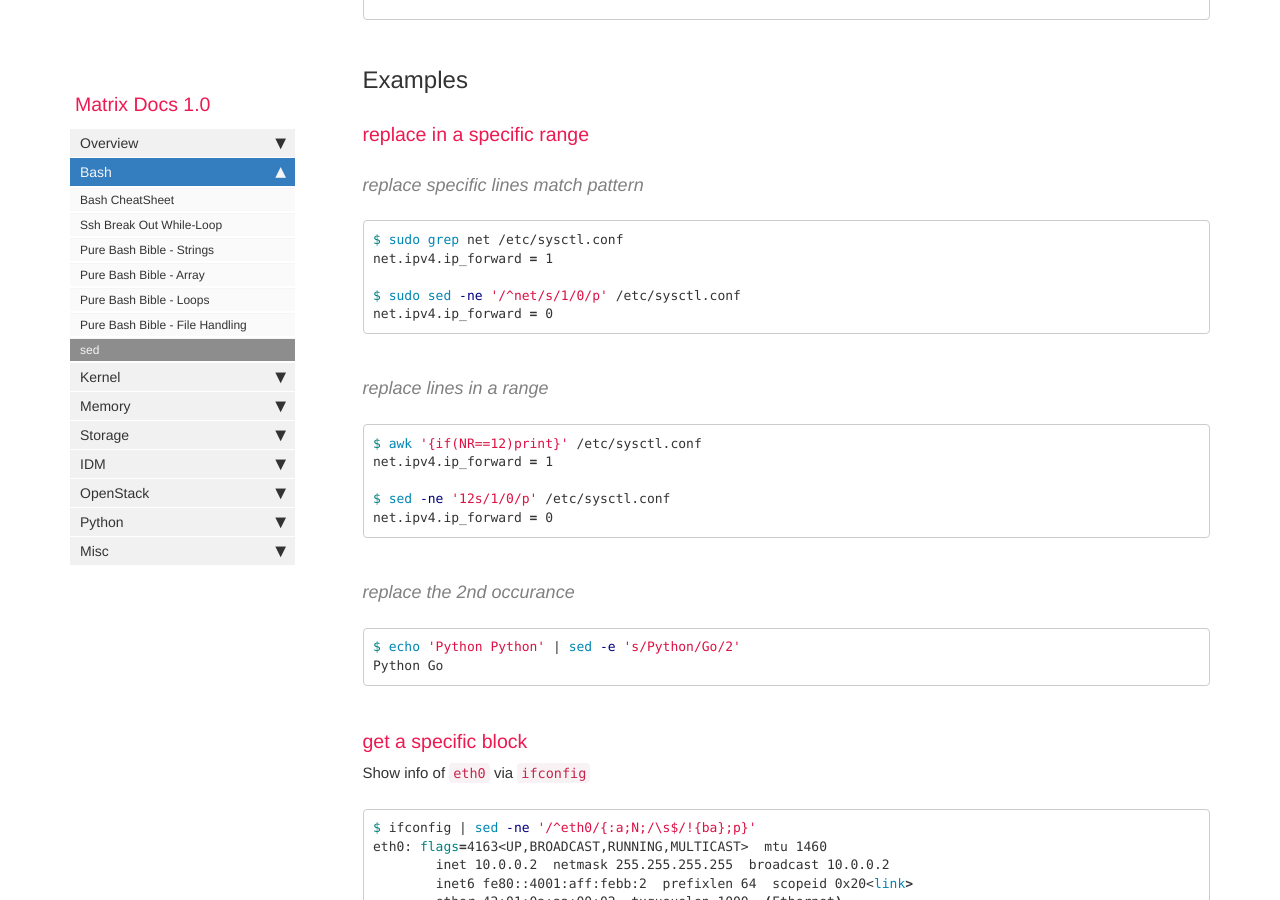
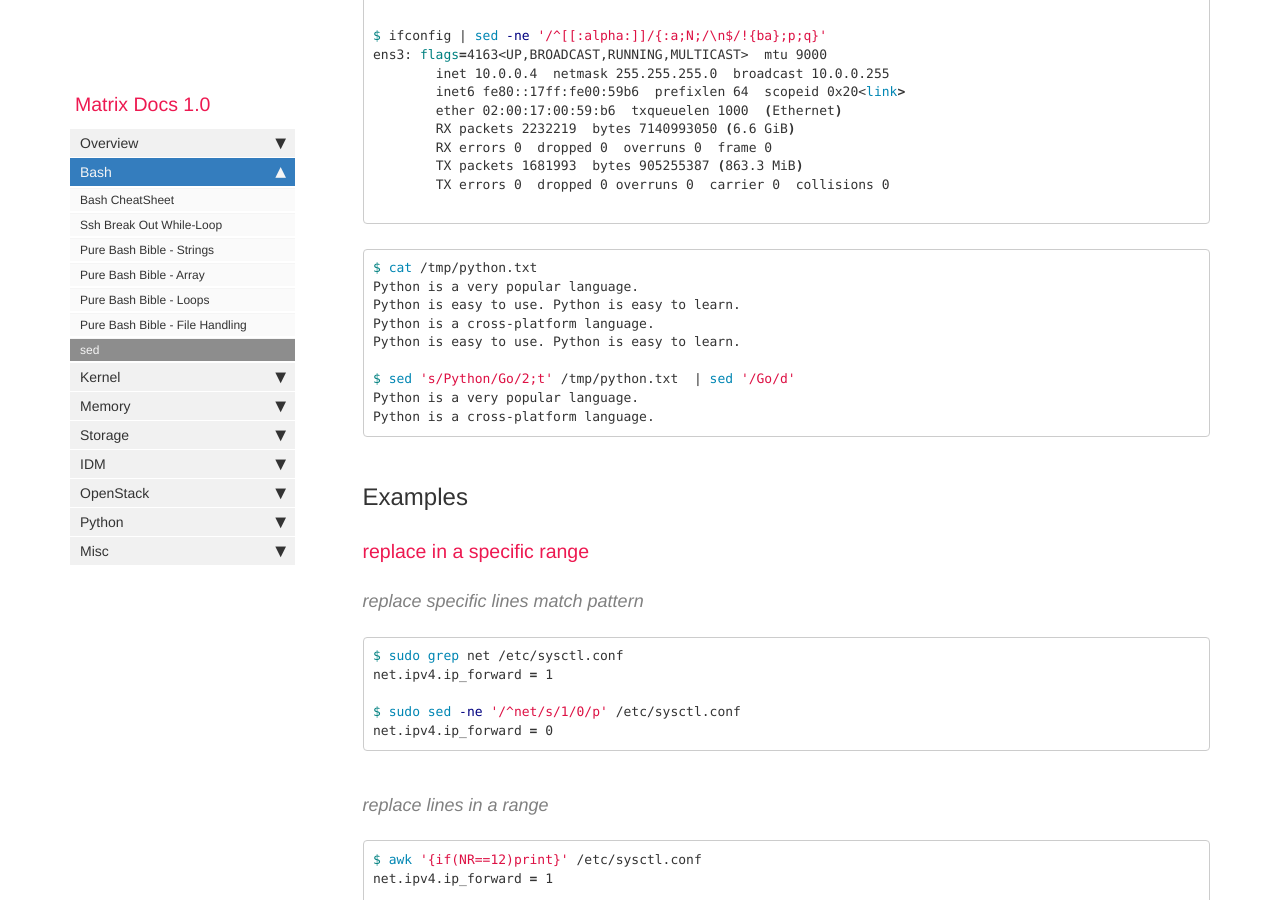
Before and after one commit to matrixzj/documentations, a Jekyll site: the page built from pages/bash/sed.md, in a window 1280 px wide and 900 px high, scrolled down 8349 px. Built offline with Jekyll 4.4.1, drawn with Linux system fonts in a browser that asks for light colours; comment, search, counter and statistics services are not loaded; some of the changed text lies outside the part shown.

Commit message:
There are 1 files have been modified at 2020-12-09 13:30:53 . 	-rw-rw-r--. 1 jzou jzou 12309 Dec  9 13:30 pages/bash/sed.md No files have been added. No files have been deleted. No file type has been changed.

````diff
--- a/pages/bash/sed.md
+++ b/pages/bash/sed.md
@@ -53,6 +53,13 @@
 
 $ echo 'tEST1 test2' | sed -E 's/(....)/\L\1/'
 test1 test2
+```
+
+### `I`
+Matchs case-insensitive
+```bash
+$ echo 'Hello' | sed -e 's/hello/Matrix/I'
+Matrix
 ```
 
 ## Commands
@@ -348,6 +355,18 @@
 
 ```
 
+```bash
+$ cat /tmp/python.txt
+Python is a very popular language.
+Python is easy to use. Python is easy to learn.
+Python is a cross-platform language.
+Python is easy to use. Python is easy to learn.
+
+$ sed 's/Python/Go/2;t' /tmp/python.txt  | sed '/Go/d'
+Python is a very popular language.
+Python is a cross-platform language.
+```
+
 ## Examples
 
 ### replace in a specific range
````
